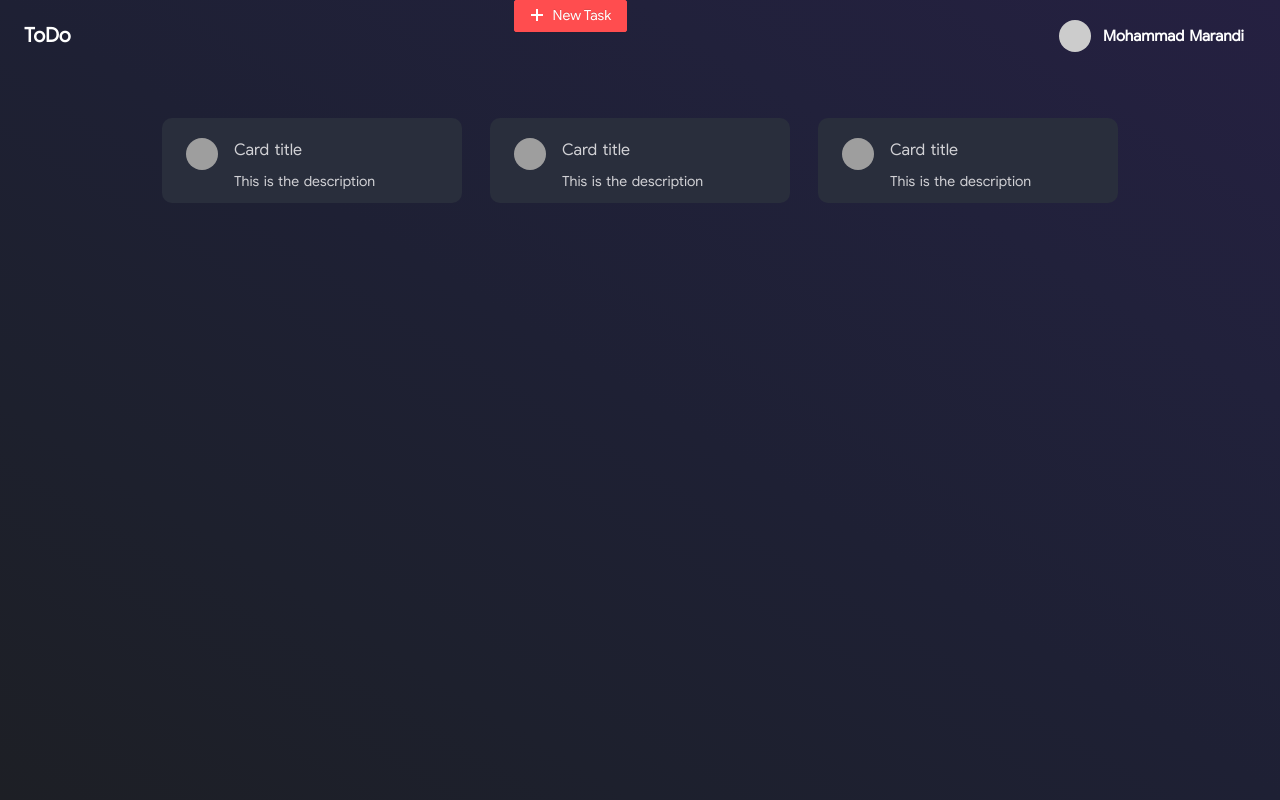
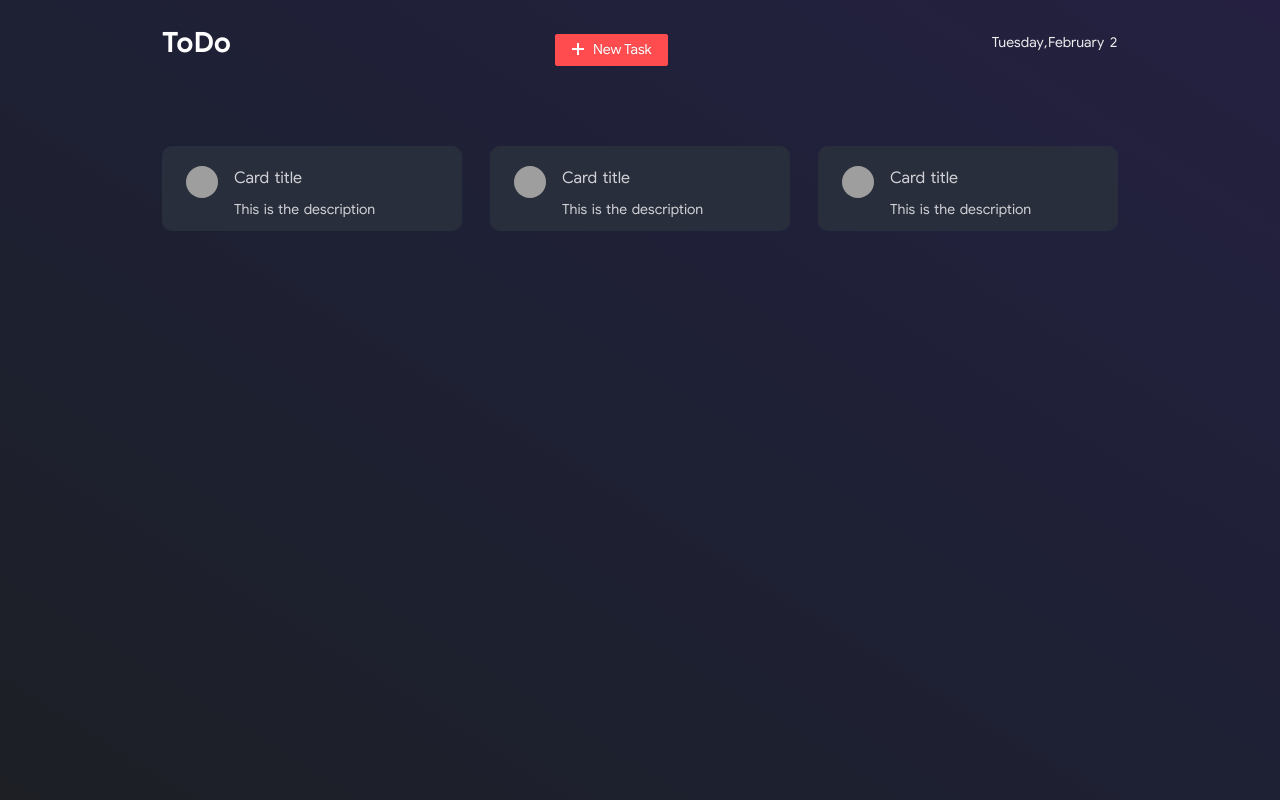
Before and after one commit to MSM79/ToDo-React, a React (Create React App) app: page / in a window 1280 px wide. Built offline with nearby package versions, Linux system fonts and the light colour scheme; grey boxes are pictures that could not be loaded.

Commit message:
Fix header styles

```diff
--- a/src/Component/Header/index.js
+++ b/src/Component/Header/index.js
@@ -1,25 +1,49 @@
 import React from 'react';
-import { PageHeader, Avatar } from 'antd';
+import { Row, Col } from 'antd';
+import AddTodo from '../AddTodo';
 import './style.css';
-import AddTodo from '../AddTodo';
+
 
 function Header() {
+  const monthNames = [
+    "January",
+    "February",
+    "March",
+    "April",
+    "May",
+    "June",
+    "July",
+    "August",
+    "September",
+    "October",
+    "November",
+    "December"
+  ];
+  const weekday = new Array(7);
+    weekday[0] = "Sunday";
+    weekday[1] = "Monday";
+    weekday[2] = "Tuesday";
+    weekday[3] = "Wednesday";
+    weekday[4] = "Thursday";
+    weekday[5] = "Friday";
+    weekday[6] = "Saturday";
+
+  const date = new Date();
+
   return (
-    <header>
-      <PageHeader
-      title="ToDo"
-      className="site-page-header"
-      />
+    <Row justify="space-around" align="middle" id="headerow">
+      <Col>
+        <h1>ToDo</h1>
+      </Col>
 
-      <AddTodo />
+      <Col>
+        <AddTodo />
+      </Col>
 
-      <PageHeader
-      className="avatar"
-      title="Mohammad Marandi"
-      avatar={
-        <Avatar src="https://zos.alipayobjects.com/rmsportal/ODTLcjxAfvqbxHnVXCYX.png" />
-      }/>
-    </header>
+      <Col>
+        <p class="time">{ weekday[date.getDay()] + ',' +monthNames[date.getMonth()] + ' ' + date.getDay()}</p>
+      </Col>
+    </Row>
   )
 }
 
--- a/src/Component/Header/style.css
+++ b/src/Component/Header/style.css
@@ -1,12 +1,16 @@
-span {
-  color: #fff !important;
-}
-
-header {
-  display: flex;
-  justify-content: space-between;
+h1 {
+  color:#fff !important;
+  font-family: GoogleSans-Bold;
 }
 
 .avatar span {
   font-size: 15px !important;
 }
+
+.time {
+  color: #ededed;
+}
+
+#headerow {
+  height: 100px;
+}
```
